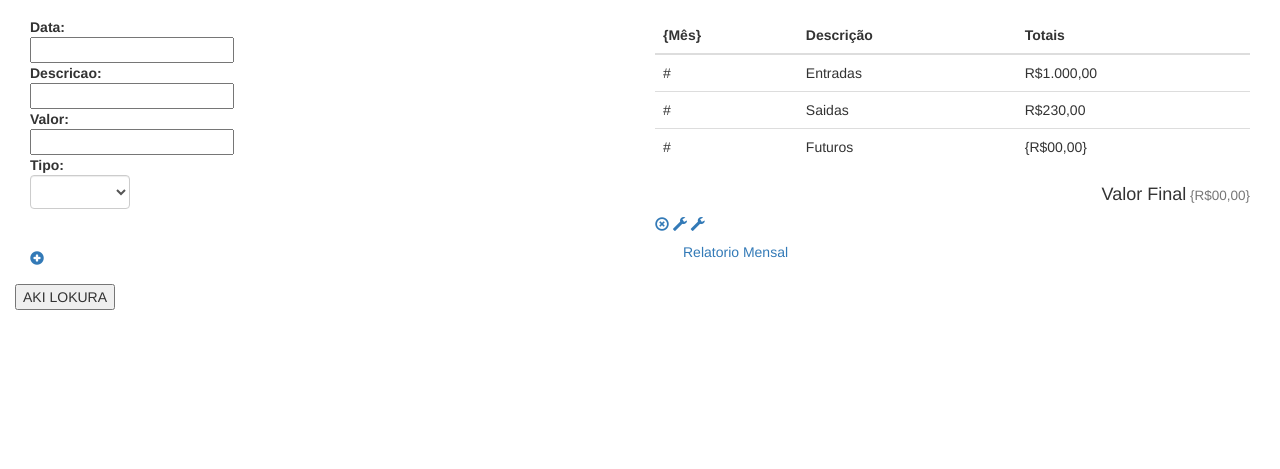
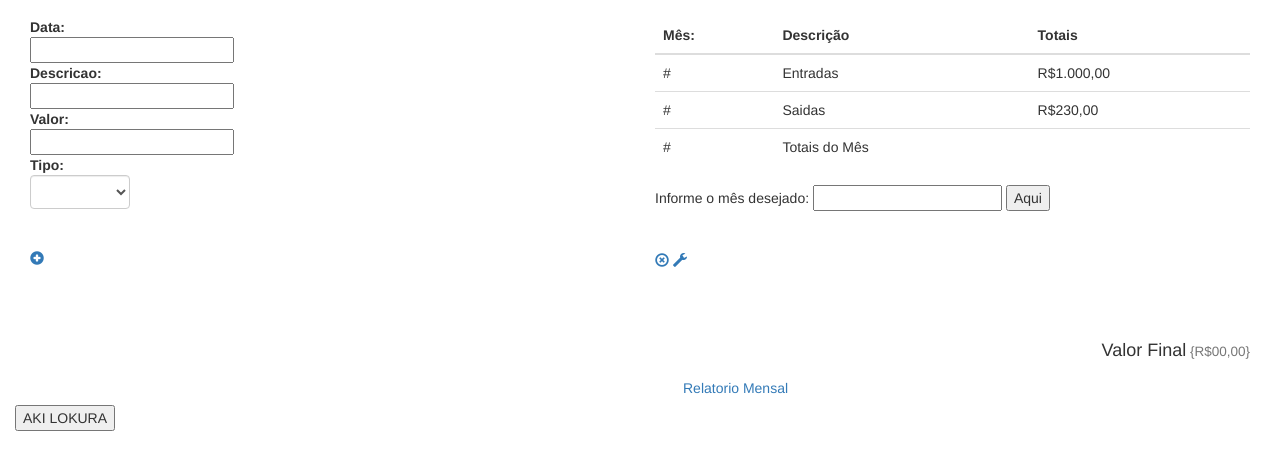
Before and after one commit to ferlarissa10/Contas, a plain HTML site: page public/financeiro.html in a window 1280 px wide. Shown: the part 209-678 px from the top of the page. Drawn offline with nearby package versions, Linux system fonts and the light colour scheme.

Commit message:
Input para o selecionar o mês
campo para inserir o mês desejado, algumas alterações no relatório
inicial

```diff
--- a/public/financeiro.html
+++ b/public/financeiro.html
@@ -50,7 +50,7 @@
 							<tr>
 
 								<th>
-									{Mês}
+									Mês: {{mesParam}}
 								</th>
 								<th>
 									Descrição
@@ -88,18 +88,23 @@
 								#
 								</td>
 								<td>
-								Futuros
+								Totais do Mês
 								</td>
 								<td>
-								{R$00,00}
+								{{retornaMes}}
 								</td>
 							</tr>
 						</tbody>
 					</table>
-					 <h4 class="text-right">Valor Final<small> {R$00,00}</small> </h4>
+
+
+					Informe o mês desejado: <input type="text" ng-model="mesParam"></input> <button ng-click="retornaMes(form, mesParam)"> Aqui</button>
+					</br></br></br>
 					<a ng-click="excluirConta(form)" class="glyphicon glyphicon-remove-circle"></a>
-					<a ng-click="retornaMes(form)" class="glyphicon glyphicon-wrench"></a>
 					<a ng-click="somarSaida(form)" class="glyphicon glyphicon-wrench"></a>
+					</br></br></br></br>
+					<h4 class="text-right">Valor Final<small> {R$00,00}</small> </h4>
+{{retornaMes}}
 					<!-- Modal funcionando kkkkk-->
 <div class="container-fluid">
 	<div class="row">
@@ -115,7 +120,7 @@
 								×
 							</button>
 							<h4 class="modal-title" id="myModalLabel">
-								Relatorio Mês {{Abril}}{{2016}}
+								Relatorio
 							</h4>
 						</div>
 						<div class="modal-body">
@@ -186,8 +191,6 @@
 <button ng-click="retornaMes(form, '5')">AKI LOKURA</button>
 </div>
 
-
-
 <script src="angular/angular.min.js">
 </script>
 <script src="angular/locale.js"></script>
@@ -197,5 +200,7 @@
  <script src="https://ajax.googleapis.com/ajax/libs/jquery/1.11.3/jquery.min.js"></script>
  <!-- Include all compiled plugins (below), or include individual files as needed -->
  <script src="bootstrap3/js/bootstrap.min.js"></script>
+
+
 </body>
 </html>
--- a/public/js/app.js
+++ b/public/js/app.js
@@ -7,6 +7,8 @@ app.controller ('appContasCrtl', ['$scope', function($scope){
 	$scope.totalEntrada = 0;
 	$scope.totalSaida = 0;
 
+
+	$scope.mesAtual = moment().format("MMMM");
 	$scope.form = [{
 		data: "15/05/2016",
 		descricao: "Album Fotos",
@@ -66,26 +68,23 @@ app.controller ('appContasCrtl', ['$scope', function($scope){
 			})
  	};
 
+
+
  	$scope.retornaMes = function(form, mesParam){
-
 
 /* 		var mesMoment = moment("01/06/2016", 'DD/MM/YYYY');
  		console.log(mesMoment.month());
-
  		console.log(form[1].data);
-
  		console.log(moment(form[1].data, 'DD/MM/YYYY').month() === mesParam);
 		console.log(mesParam);
-
 		var mesTitulo = moment(form[1].data, 'DD/MM/YYYY').month();
-
 		console.log(moment(form[1].data, 'DD/MM/YYYY').month() == mesParam);
-
 		console.log(form.length);*/
 
  		var total = 0, tamanhoArray = form.length;
  		for (var i = 0; i < tamanhoArray; i++){
  			if(moment(form[i].data, 'DD/MM/YYYY').month() == mesParam){
+
  				total += Number(form[i].valor)
  			}
  	 	}
```
